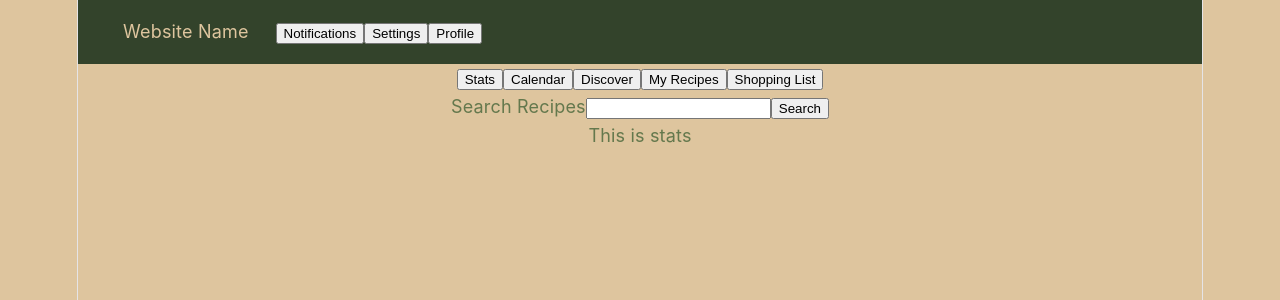
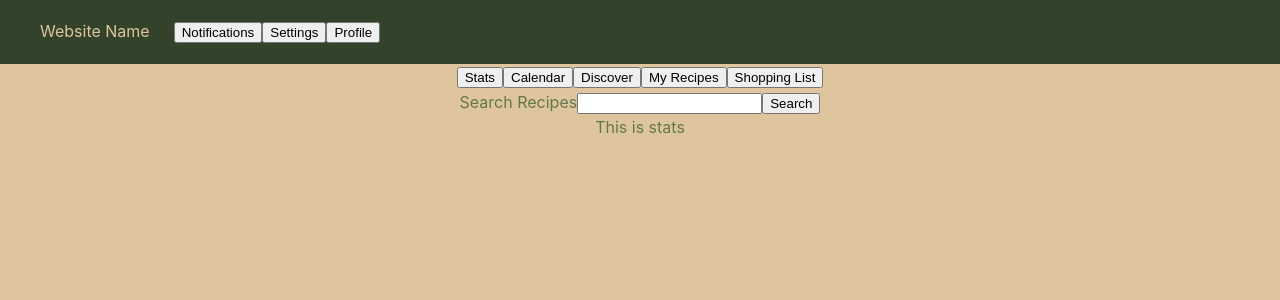
Before and after one commit to 498SeniorCapstone/SeniorCapstone, a React (Vite) app: page / in a window 1280 px wide. Shown: the top 300 px of the page. Built offline with nearby package versions, Linux system fonts and the light colour scheme.

Commit message:
removed weird lines and width from original css file

```diff
--- a/src/App.css
+++ b/src/App.css
@@ -13,6 +13,9 @@
   --space-3: 1rem;
   --space-4: 1.5rem;
   --space-5: 2rem;
+
+  text-align: center;
+
 
   --radius: 12px;
   --shadow: 0 1px 3px rgba(0, 0, 0, 0.08), 0 4px 12px rgba(0, 0, 0, 0.04);
--- a/src/main.tsx
+++ b/src/main.tsx
@@ -1,6 +1,6 @@
 import { StrictMode } from 'react'
 import { createRoot } from 'react-dom/client'
-import './index.css'
+//import './index.css'
 import App from './App.tsx'
 import {HashRouter, Route, Routes} from "react-router-dom";
 import User_Info from "./User_Info/User_Info.tsx";
```
